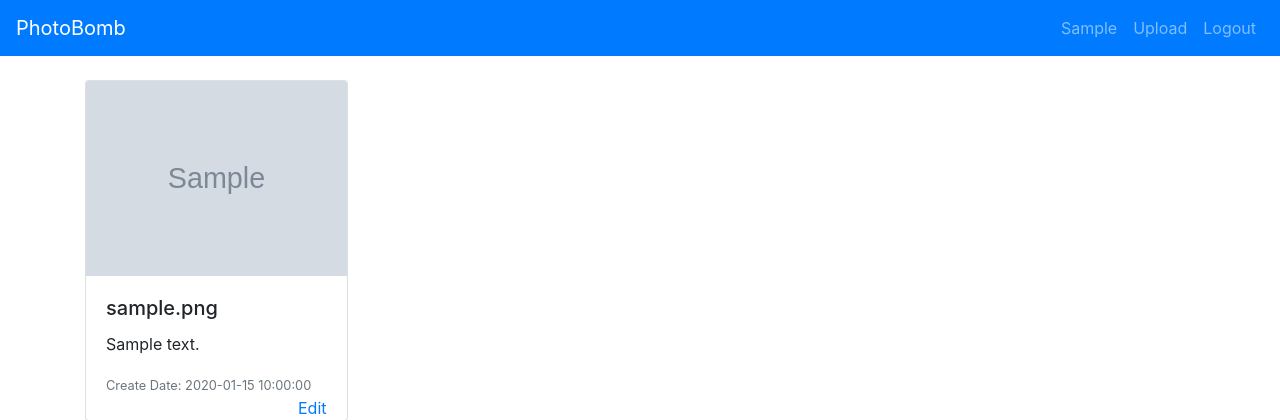
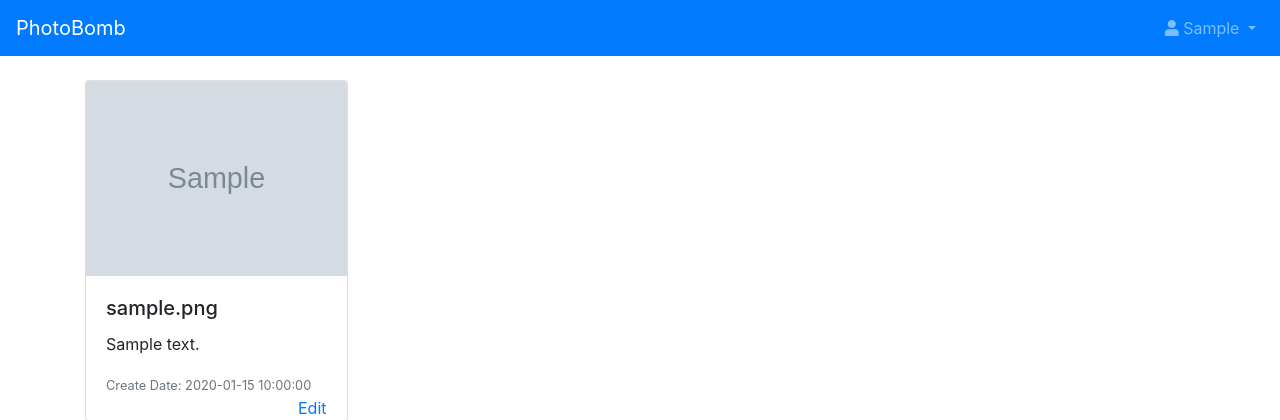
Before and after one commit to codingdojo-projects-algos-0419/PhotoBombViewer, a Flask app: page /dashboard in a window 1280 px wide. Shown: the top 420 px of the page. Run offline with Flask 2, Linux system fonts and the light colour scheme; the visitor is signed in with stand-in values (Sample User, id 1); tables that the repository leaves empty hold one stand-in row (values such as "Sample post"); grey boxes marked "Sample" are stand-in pictures; some libraries are stand-ins or nearby versions.

Commit message:
Added dropdown menu

```diff
--- a/templates/dashboard.html
+++ b/templates/dashboard.html
@@ -16,14 +16,27 @@
         <div class="navbar-collapse collapse" id="collapsingNavbar">
             <ul class="navbar-nav ml-auto">
                 <li class="nav-item">
-                    <a class="nav-link" href="/edit_account/{{ session['user_id']}}" >{{ user.first_name}}</a>
+{#                    <a class="nav-link" href="/edit_account/{{ session['user_id']}}" >{{ user.first_name}}</a>#}
                 </li>
-                <li class="nav-item">
-                    <a class="nav-link" href="/upload" >Upload</a>
+                <li class="nav-item dropdown">
+                    <a class="nav-link dropdown-toggle" id="navbarDropdownMenuLink-4" data-toggle="dropdown"
+                    aria-haspopup="true" aria-expanded="false">
+                    <i class="fas fa-user"></i> {{ user.first_name}} </a>
+                    <div class="dropdown-menu dropdown-menu-right dropdown-info" aria-labelledby="navbarDropdownMenuLink-4">
+                        <a class="dropdown-item" href="/upload">Upload</a>
+                        <a class="dropdown-item" href="/logout">Log out</a>
+                    </div>
                 </li>
-                <li class="nav-item">
-                    <a class="nav-link" href="/logout" >Logout</a>
-                </li>
+
+
+
+
+{#                <li class="nav-item">#}
+{#                    <a class="nav-link" href="/upload" >Upload</a>#}
+{#                </li>#}
+{#                <li class="nav-item">#}
+{#                    <a class="nav-link" href="/logout" >Logout</a>#}
+{#                </li>#}
             </ul>
         </div>
     </nav>
```
